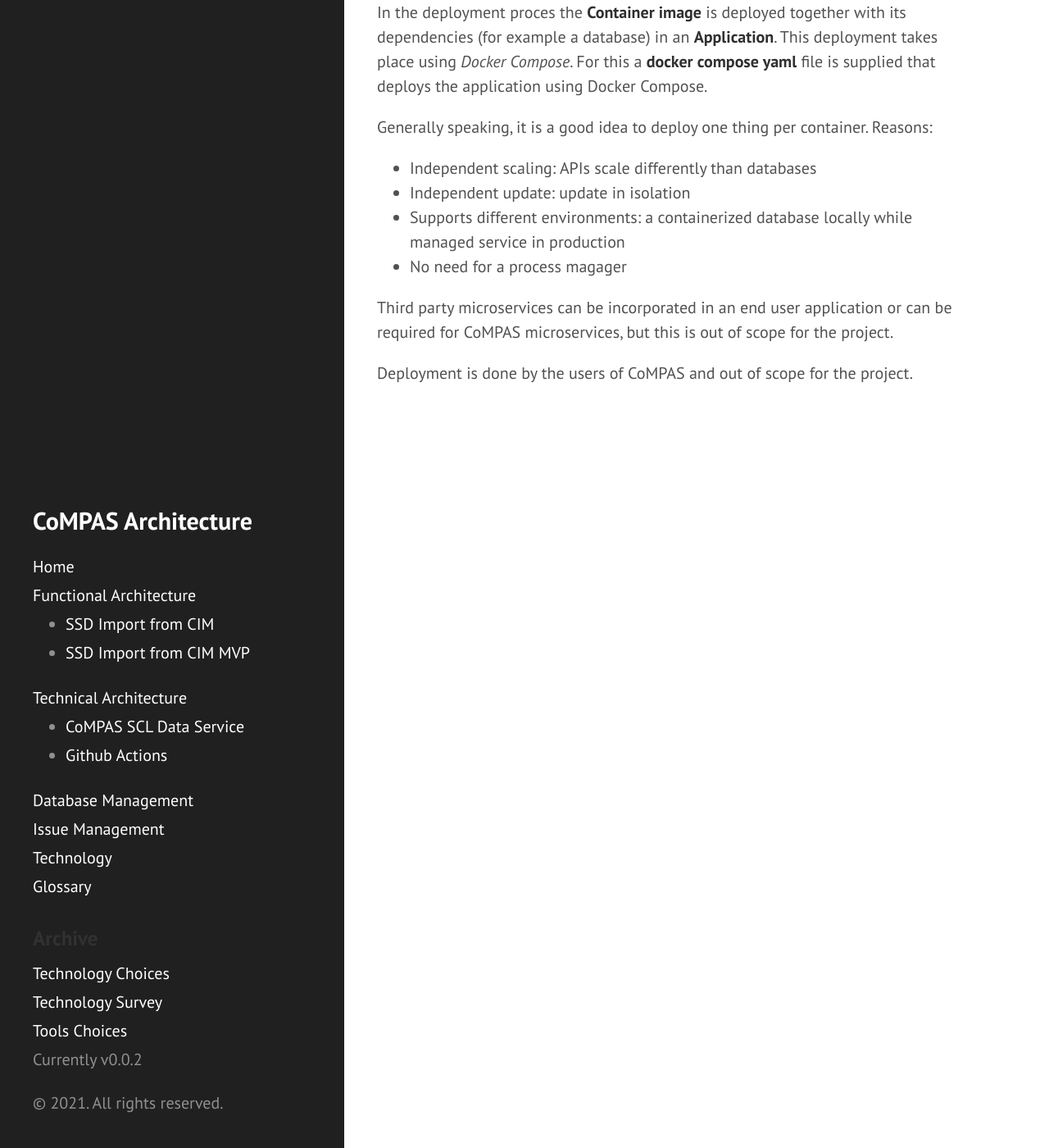
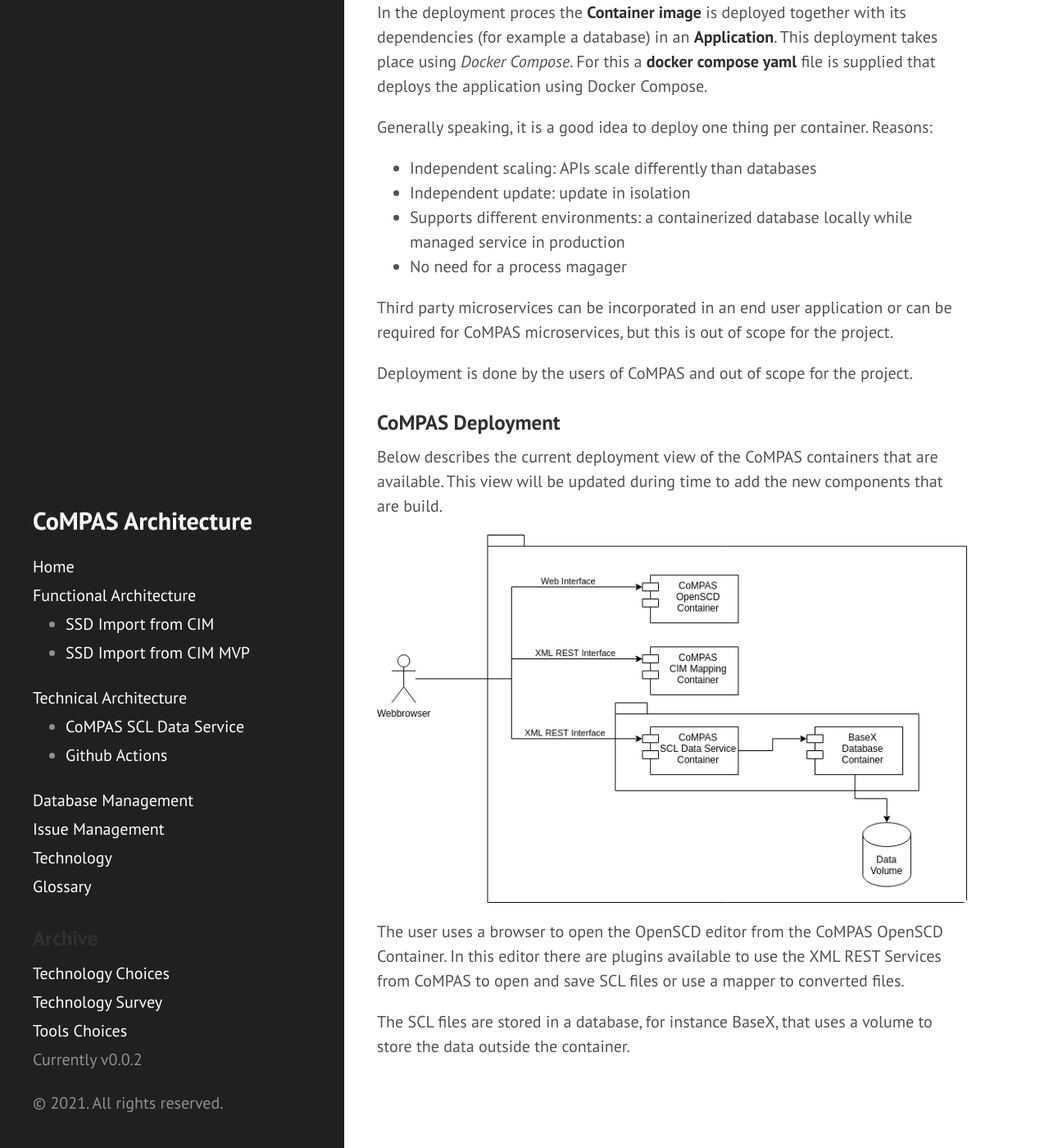
Before and after one commit to com-pas/compas-architecture, a Jekyll site: the page built from technical/TECHNICAL_ARCHITECTURE.md, in a window 1280 px wide and 1400 px high, scrolled down 1261 px. Shown: the whole window at 82% size. Built offline with Jekyll 4.4.1, drawn with Linux system fonts in a browser that asks for light colours; our own code applies the rules of GitHub Pages for plain Markdown files.

Commit message:
Added the current deployment view of CoMPAS
Signed-off-by: Dennis Labordus <dennis.labordus@alliander.com>

```diff
--- a/technical/TECHNICAL_ARCHITECTURE.md
+++ b/technical/TECHNICAL_ARCHITECTURE.md
@@ -32,3 +32,14 @@ Generally speaking, it is a good idea to deploy one thing per container. Reasons
 Third party microservices can be incorporated in an end user application or can be required for CoMPAS microservices, but this is out of scope for the project.
 
 Deployment is done by the users of CoMPAS and out of scope for the project.
+
+### CoMPAS Deployment
+Below describes the current deployment view of the CoMPAS containers that are available.
+This view will be updated during time to add the new components that are build.
+
+![CoMPAS Deploment View](images/CoMPAS-DeploymentView.png)
+
+The user uses a browser to open the OpenSCD editor from the CoMPAS OpenSCD Container. In this editor there are plugins
+available to use the XML REST Services from CoMPAS to open and save SCL files or use a mapper to converted files.
+
+The SCL files are stored in a database, for instance BaseX, that uses a volume to store the data outside the container.
```
Also changed, not shown: technical/images/CoMPAS-DeploymentView.png (added), 1 other file.
